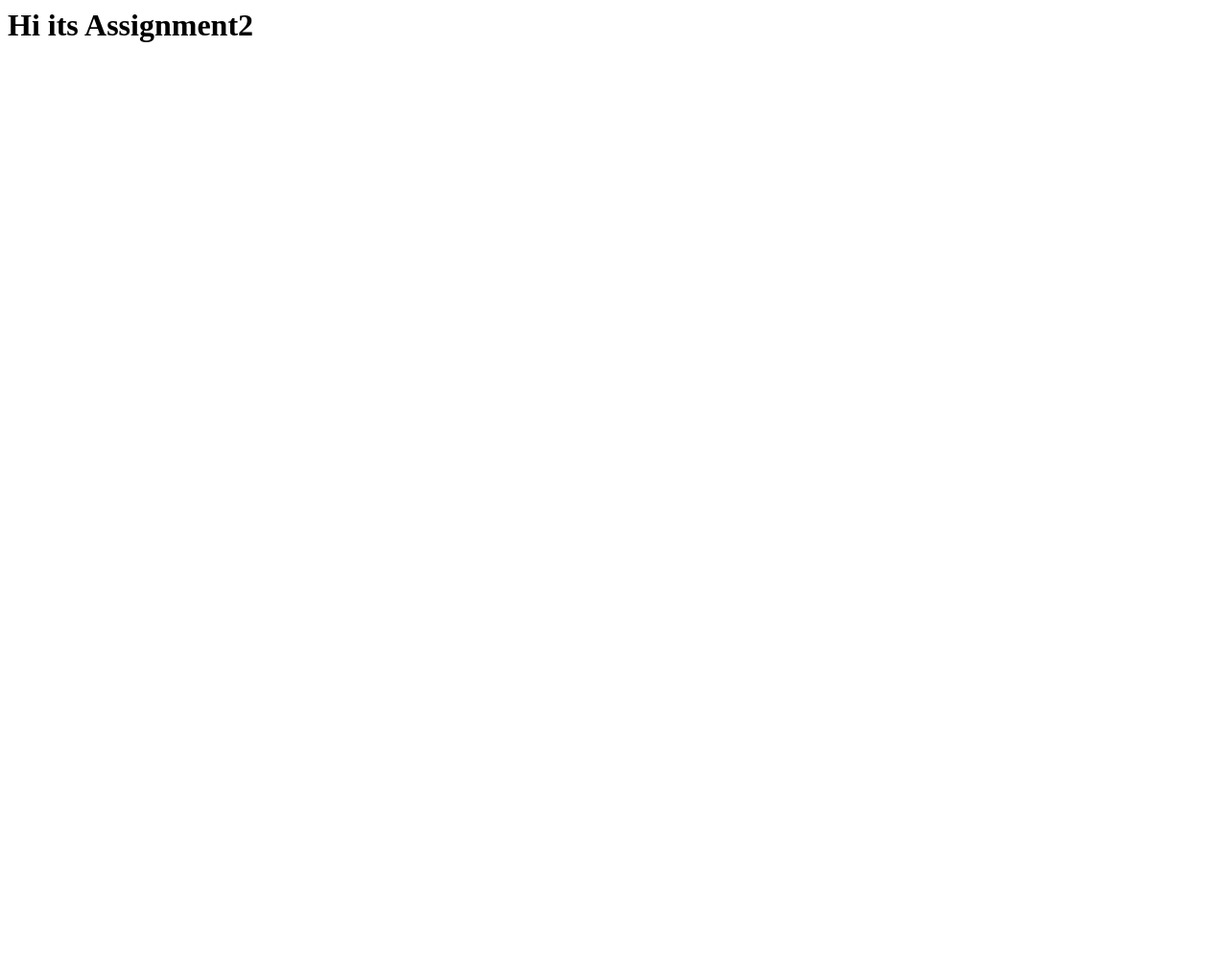
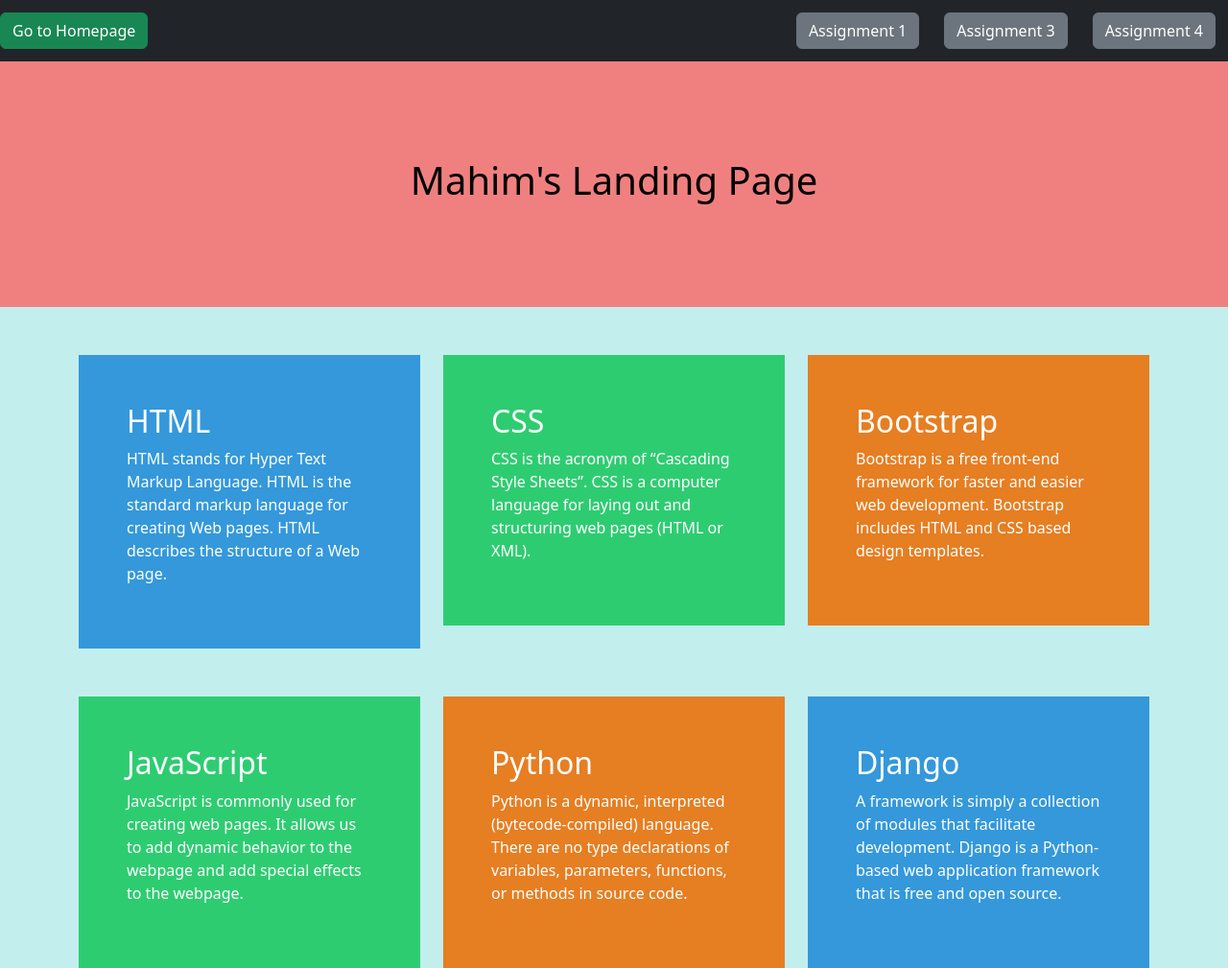
Before and after one commit to mahim008/basic-bootstrap, a plain HTML site: page assignment2.html in a window 1280 px wide. Shown: the whole page at 96% size. Before the commit the page ends 800 px from the top, so only its background shows below. Drawn offline with nearby package versions, Linux system fonts and the light colour scheme.

Commit message:
completed assignment-2

```diff
--- a/assignment2.html
+++ b/assignment2.html
@@ -1 +1,133 @@
-<h1>Hi its Assignment2</h1>
+<!DOCTYPE html>
+<html lang="en">
+<head>
+  <meta charset="UTF-8">
+  <meta name="viewport" content="width=device-width, initial-scale=1.0">
+  <title>Responsive Landing Page</title>
+  <!-- Bootstrap CSS -->
+  <link href="https://cdn.jsdelivr.net/npm/bootstrap/dist/css/bootstrap.min.css" rel="stylesheet">
+  <style>
+    /* Custom CSS */
+    .header {
+      background-color: lightcoral;
+      background-size: cover;
+      background-position: center;
+      color: black;
+      text-align: center;
+      padding: 100px 0;
+    }
+    body{
+        background-color:  rgb(195, 238, 238);
+    }
+
+    .navbar-nav {
+        justify-content: right; /* Center align the items */
+        flex-grow: 1; /* Allow the items to expand and fill the available space */
+      }
+
+      /* Optional: Adjust button styles */
+      .navbar-nav .nav-link {
+        padding: 0;
+      }
+
+      .navbar-nav .btn {
+        margin: 0 5px;
+      }
+
+    .content-section {
+      padding: 50px;
+      color: white;
+      margin-top: 50px;
+    }
+
+    .blue-bg {
+      background-color: #3498db;
+    }
+
+    .green-bg {
+      background-color: #2ecc71;
+    }
+
+    .orange-bg {
+      background-color: #e67e22;
+    }
+  </style>
+</head>
+<body>
+
+<!-- Navigation Bar -->
+<nav class="navbar navbar-expand-lg navbar-dark bg-dark">
+    <a class="navbar-brand" href="index.html"><button type="button" class="btn btn-success">Go to Homepage</button></a>
+    <button class="navbar-toggler" type="button" data-toggle="collapse" data-target="#navbarNav" aria-controls="navbarNav" aria-expanded="false" aria-label="Toggle navigation">
+      <span class="navbar-toggler-icon"></span>
+    </button>
+    <div class="collapse navbar-collapse" id="navbarNav">
+      <ul class="navbar-nav ml-auto">
+        <li class="nav-item active">
+          <a class="nav-link" href="assignment1.html"><button type="button" class="btn btn-secondary">Assignment 1</button></a>
+        </li>
+        <li class="nav-item">
+          <a class="nav-link" href="assignment3.html"><button type="button" class="btn btn-secondary">Assignment 3</button></a>
+        </li>
+        <li class="nav-item">
+          <a class="nav-link" href="assignment4.html"><button type="button" class="btn btn-secondary">Assignment 4</button></a>
+        </li>
+      </ul>
+    </div>
+  </nav>
+
+<!-- Header Section -->
+<div class="header">
+  <h1>Mahim's Landing Page</h1>
+</div>
+
+<!-- Content Sections -->
+<div class="container">
+  <div class="row">
+    <div class="col-md-4 col-sm-6">
+      <div class="content-section blue-bg">
+        <h2>HTML</h2>
+        <p>HTML stands for Hyper Text Markup Language. HTML is the standard markup language for creating Web pages. HTML describes the structure of a Web page.</p>
+      </div>
+    </div>
+    <div class="col-md-4 col-sm-6">
+      <div class="content-section green-bg">
+        <h2>CSS</h2>
+        <p>CSS is the acronym of “Cascading Style Sheets”. CSS is a computer language for laying out and structuring web pages (HTML or XML). </p>
+      </div>
+    </div>
+    <div class="col-md-4 col-sm-12">
+      <div class="content-section orange-bg">
+        <h2>Bootstrap</h2>
+        <p>Bootstrap is a free front-end framework for faster and easier web development. Bootstrap includes HTML and CSS based design templates.</p>
+      </div>
+    </div>
+
+    <div class="col-md-4 col-sm-12">
+        <div class="content-section green-bg">
+          <h2>JavaScript</h2>
+          <p>JavaScript is commonly used for creating web pages. It allows us to add dynamic behavior to the webpage and add special effects to the webpage.</p>
+        </div>
+    </div>
+
+    <div class="col-md-4 col-sm-12">
+        <div class="content-section orange-bg">
+          <h2>Python</h2>
+          <p>Python is a dynamic, interpreted (bytecode-compiled) language. There are no type declarations of variables, parameters, functions, or methods in source code.</p>
+        </div>
+    </div>
+
+    <div class="col-md-4 col-sm-12">
+        <div class="content-section blue-bg">
+          <h2>Django</h2>
+          <p>A framework is simply a collection of modules that facilitate development. Django is a Python-based web application framework that is free and open source.</p>
+        </div>
+    </div>
+
+  </div>
+</div>
+
+<!-- Bootstrap JavaScript -->
+<script src="https://cdn.jsdelivr.net/npm/bootstrap/dist/js/bootstrap.min.js"></script>
+</body>
+</html>
```
